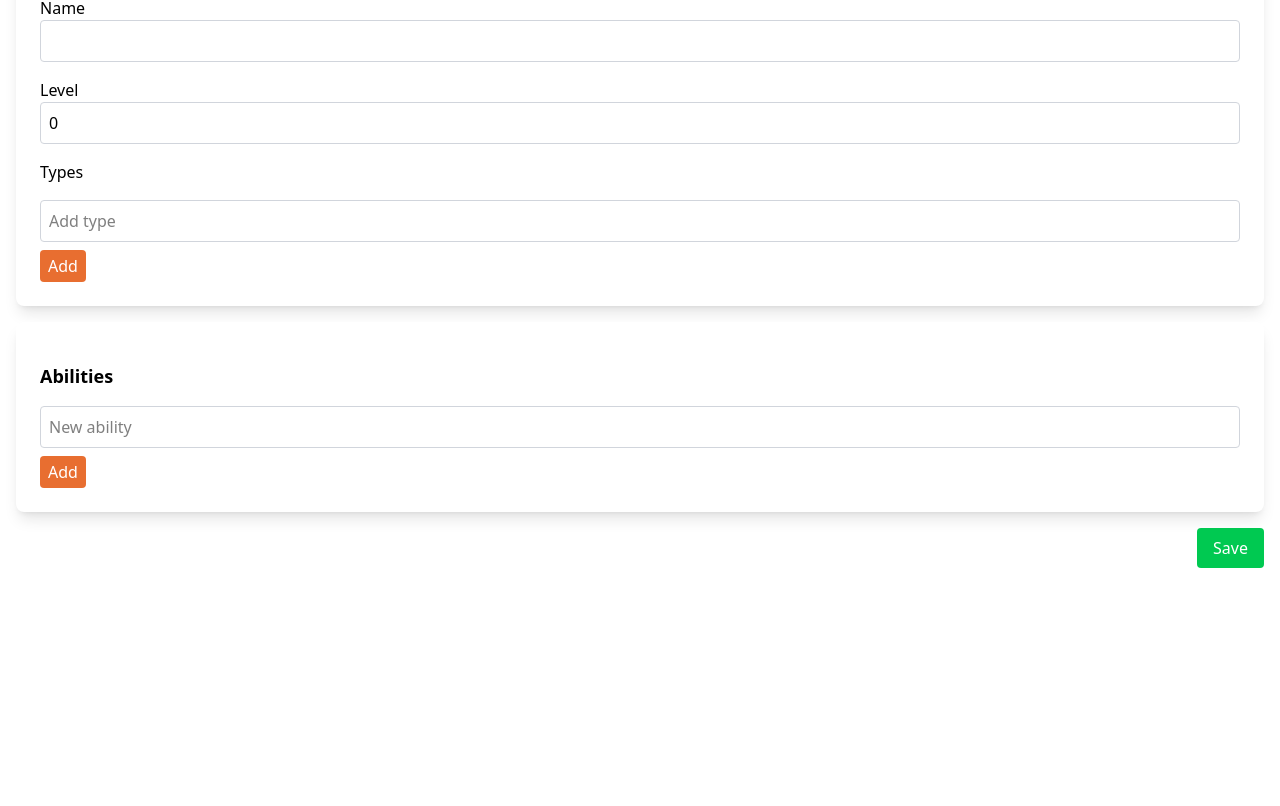
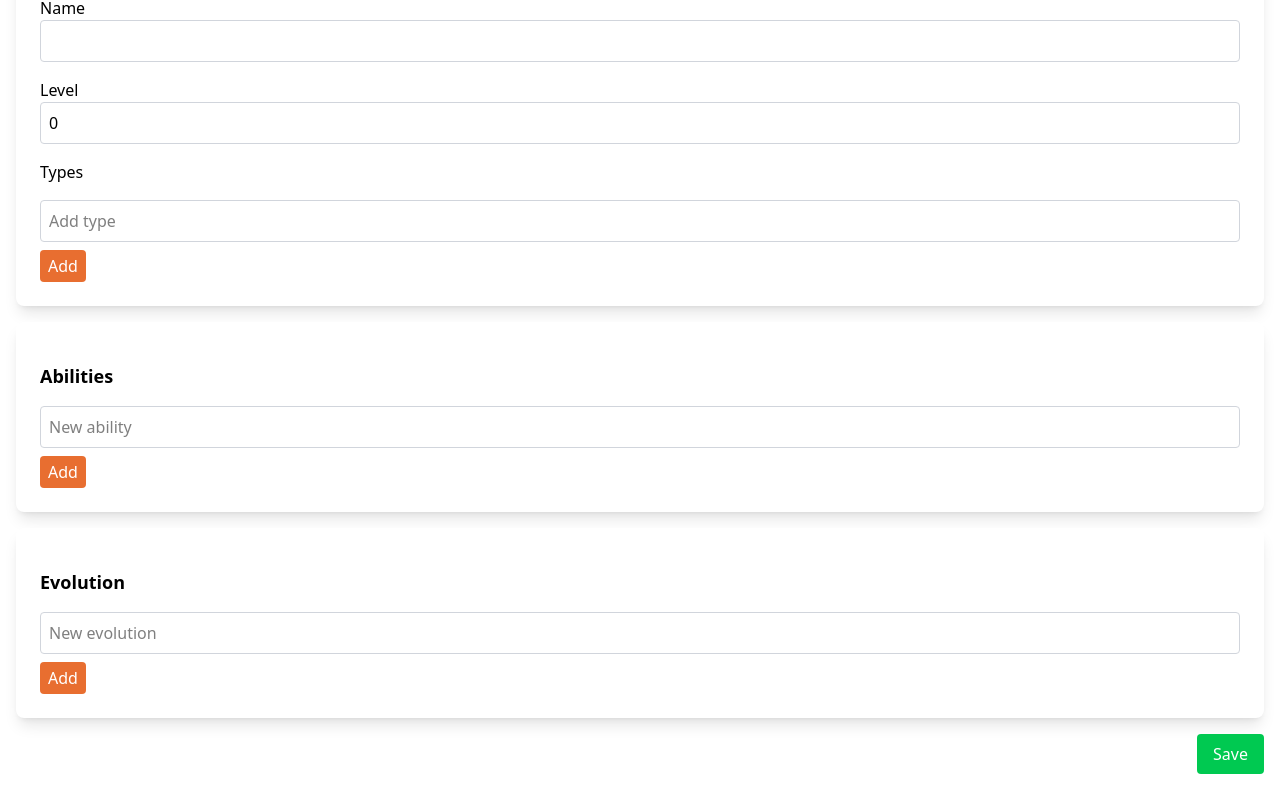
Before and after one commit to GonzaSalda/pokedex-lite, an Angular app: page /pokemon/edit/1 in a window 1280 px wide. Shown: the part 328-1134 px from the top of the page. Before the commit the page ends 928 px from the top, so only its background shows below. Built offline with nearby package versions, Linux system fonts and the light colour scheme; sample sign-in values are in the browser's storage.

Commit message:
Refactor PokemonDetailComponent and PokemonEditComponent

```diff
--- a/src/app/components/pokemon-detail/pokemon-detail.component.html
+++ b/src/app/components/pokemon-detail/pokemon-detail.component.html
@@ -19,7 +19,7 @@
 
         <h3 class="text-lg font-semibold mt-4">Evolutions:</h3>
         <ul>
-            <li *ngFor="let evolution of evolutions">
+            <li *ngFor="let evolution of pokemon.evolutions">
                 <span> {{ evolution | titlecase }}</span>
             </li>
         </ul>
--- a/src/app/components/pokemon-detail/pokemon-detail.component.ts
+++ b/src/app/components/pokemon-detail/pokemon-detail.component.ts
@@ -13,7 +13,6 @@ import { AuthService } from '../../services/auth.service';
 })
 export class PokemonDetailComponent {
   pokemon: any;
-  evolutions: string[] = [];
 
   constructor(
     private route: ActivatedRoute,
@@ -28,9 +27,11 @@ export class PokemonDetailComponent {
       return;
     }
 
+
     const name = this.route.snapshot.paramMap.get('name');
     if (name) {
       this.loadPokemonDetails(name);
+      console.log(this.pokemon)
     }
   }
 
@@ -40,7 +41,6 @@ export class PokemonDetailComponent {
 
     if (foundPokemon) {
       this.pokemon = foundPokemon;
-      this.evolutions = this.pokemon.evolutions || [];
     } else {
       this.pokemonService.getPokemonDetails(name).subscribe({
         next: (data) => {
--- a/src/app/components/pokemon-edit/pokemon-edit.component.html
+++ b/src/app/components/pokemon-edit/pokemon-edit.component.html
@@ -42,21 +42,21 @@
     </div>
 
         <!-- Evoluciones -->
-<!--         <div class="w-full bg-white p-6 rounded-lg shadow-lg mt-4">
+        <div class="w-full bg-white p-6 rounded-lg shadow-lg mt-4">
             <h1 class="block text-lg font-semibold mt-4">Evolution</h1>
             <div class="py-2">
-                <span *ngFor="let ability of pokemon.abilities; let i = index"
+                <span *ngFor="let evolution of pokemon.evolutions; let i = index"
                     class="bg-blue-500 text-white px-2 py-1 rounded-full text-sm mr-2">
-                    {{ ability }}
-                    <button (click)="removeAbility(i)" class="ml-1 text-white">&times;</button>
+                    {{ evolution }}
+                    <button (click)="removeEvolution(i)" class="ml-1 text-white">&times;</button>
                 </span>
             </div>
 
-            <input type="text" [(ngModel)]="newAbility" class="border rounded p-2 w-full border-gray-300 outline-[#E86E30]"
-                placeholder="Nueva habilidad">
-            <button (click)="addAbility()" class="bg-[#E86E30] cursor-pointer text-white px-2 py-1 rounded mt-2">Add</button>
+            <input type="text" [(ngModel)]="newEvolution" class="border rounded p-2 w-full border-gray-300 outline-[#E86E30]"
+                placeholder="New evolution">
+            <button (click)="addEvolution()" class="bg-[#E86E30] cursor-pointer text-white px-2 py-1 rounded mt-2">Add</button>
 
-        </div> -->
+        </div>
 
 
 
--- a/src/app/components/pokemon-edit/pokemon-edit.component.ts
+++ b/src/app/components/pokemon-edit/pokemon-edit.component.ts
@@ -12,10 +12,11 @@ import { AuthService } from '../../services/auth.service';
   templateUrl: './pokemon-edit.component.html',
 })
 export class PokemonEditComponent {
-  pokemon: any = { name: '', level: 0, types: [], abilities: [] };
+  pokemon: any = { name: '', level: 0, types: [], abilities: [], evolutions: [] };
   originalName: string = '';
   newType: string = '';
   newAbility: string = '';
+  newEvolution: string = '';
 
   constructor(
     private route: ActivatedRoute,
@@ -68,8 +69,20 @@ export class PokemonEditComponent {
     }
   }
 
+
   removeAbility(index: number) {
     this.pokemon.abilities.splice(index, 1);
+  }
+
+  addEvolution(){
+    if(this.newEvolution.trim()){
+      this.pokemon.evolutions.push(this.newEvolution.trim());
+      this.newEvolution = '';
+    }
+  }
+
+  removeEvolution(index: number){
+    this.pokemon.evolutions.splice(index, 1);
   }
 
   saveChanges() {
@@ -83,6 +96,7 @@ export class PokemonEditComponent {
         ...this.pokemon,
         types: [...this.pokemon.types],
         abilities: [...this.pokemon.abilities],
+        evolutions: [...this.pokemon.evolutions],
       };
 
       if (this.originalName !== this.pokemon.name) {
```
